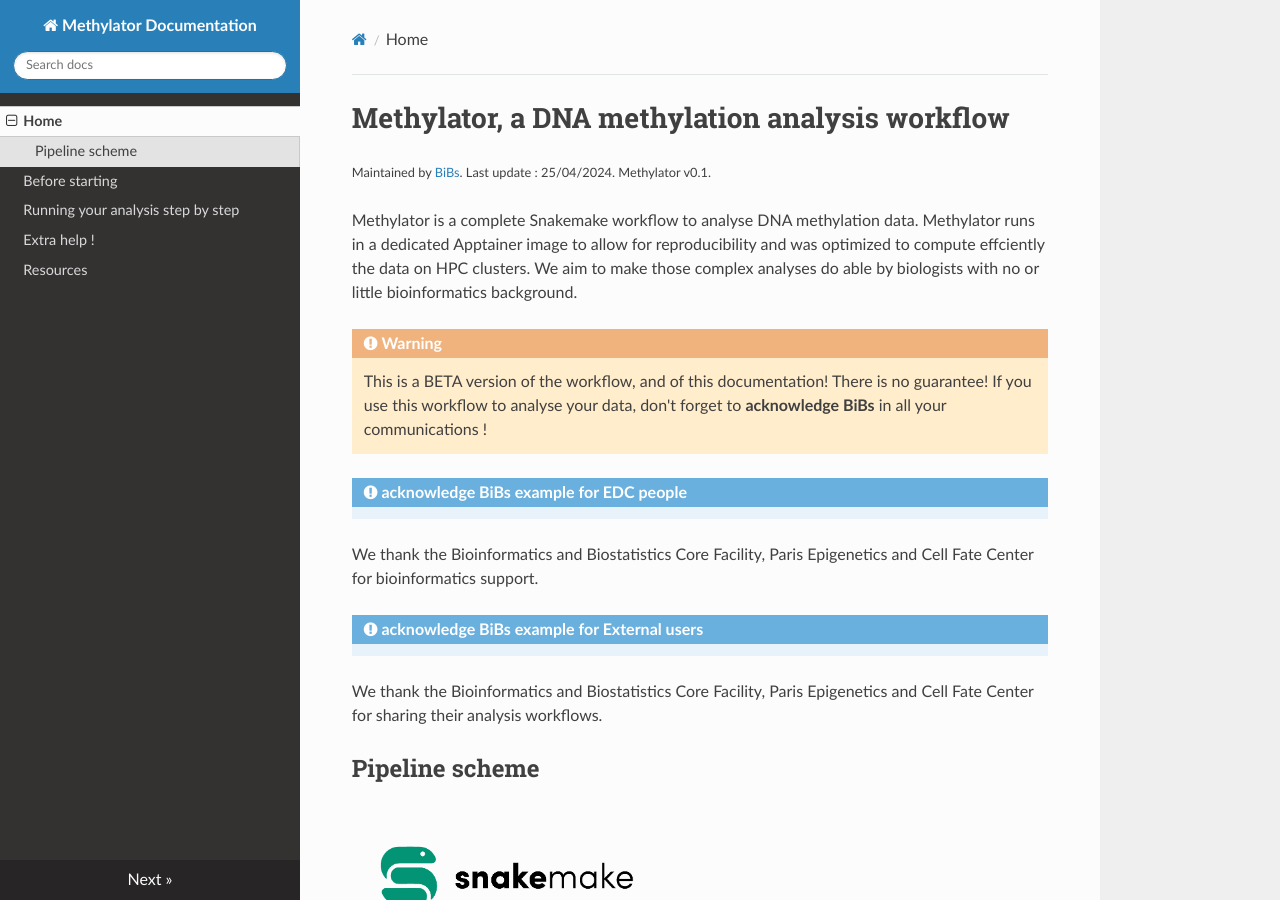
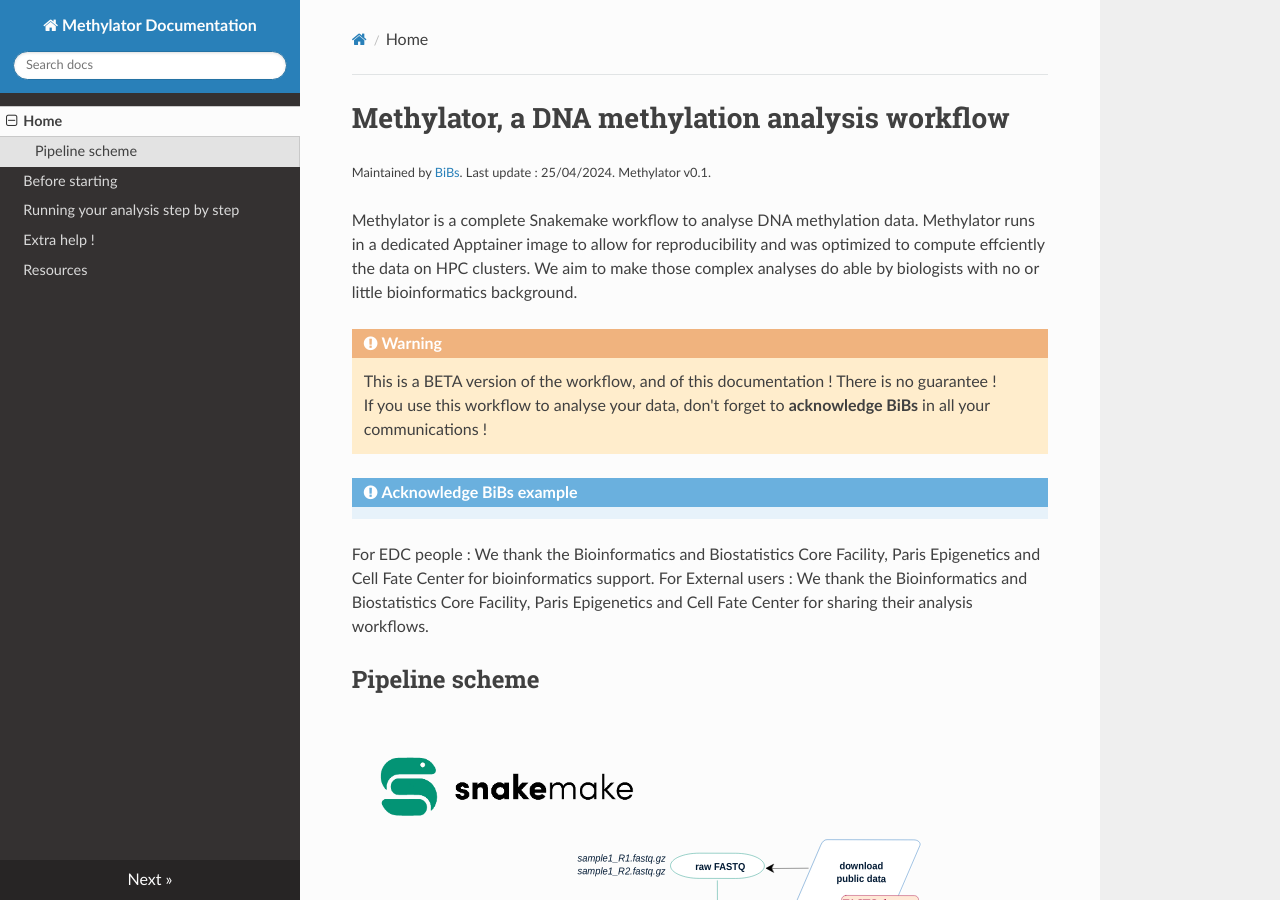
Before and after one commit to parisepigenetics/Methylator-Documentation, an MkDocs documentation site: the page built from docs/index.md, in a window 1280 px wide and 900 px high. Built offline with MkDocs 1.6.1, drawn with Linux system fonts in a browser that asks for light colours; nearby versions of some CDN libraries.

Commit message:
Update index.md

```diff
--- a/docs/index.md
+++ b/docs/index.md
@@ -5,14 +5,12 @@
 Methylator is a complete Snakemake workﬂow to analyse DNA methylation data. Methylator runs in a dedicated Apptainer image to allow for reproducibility and was optimized to compute effciently the data on HPC clusters. We aim to make those complex analyses do able by biologists with no or little bioinformatics background.
 
 !!! warning
-    This is a BETA version of the workflow, and of this documentation! There is no guarantee!
+    This is a BETA version of the workflow, and of this documentation ! There is no guarantee !
     If you use this workflow to analyse your data, don't forget to **acknowledge BiBs** in all your communications !
 
-!!! quote "acknowledge BiBs example for EDC people"
-We thank the Bioinformatics and Biostatistics Core Facility, Paris Epigenetics and Cell Fate Center for bioinformatics support.
-
-!!! quote "acknowledge BiBs example for External users"
-We thank the Bioinformatics and Biostatistics Core Facility, Paris Epigenetics and Cell Fate Center for sharing their analysis workflows.
+!!! quote "Acknowledge BiBs example"
+For EDC people : We thank the Bioinformatics and Biostatistics Core Facility, Paris Epigenetics and Cell Fate Center for bioinformatics support.
+For External users : We thank the Bioinformatics and Biostatistics Core Facility, Paris Epigenetics and Cell Fate Center for sharing their analysis workflows.
 
 ## Pipeline scheme
 ![Methylator Schema](img/poster_methylator.svg)
```
